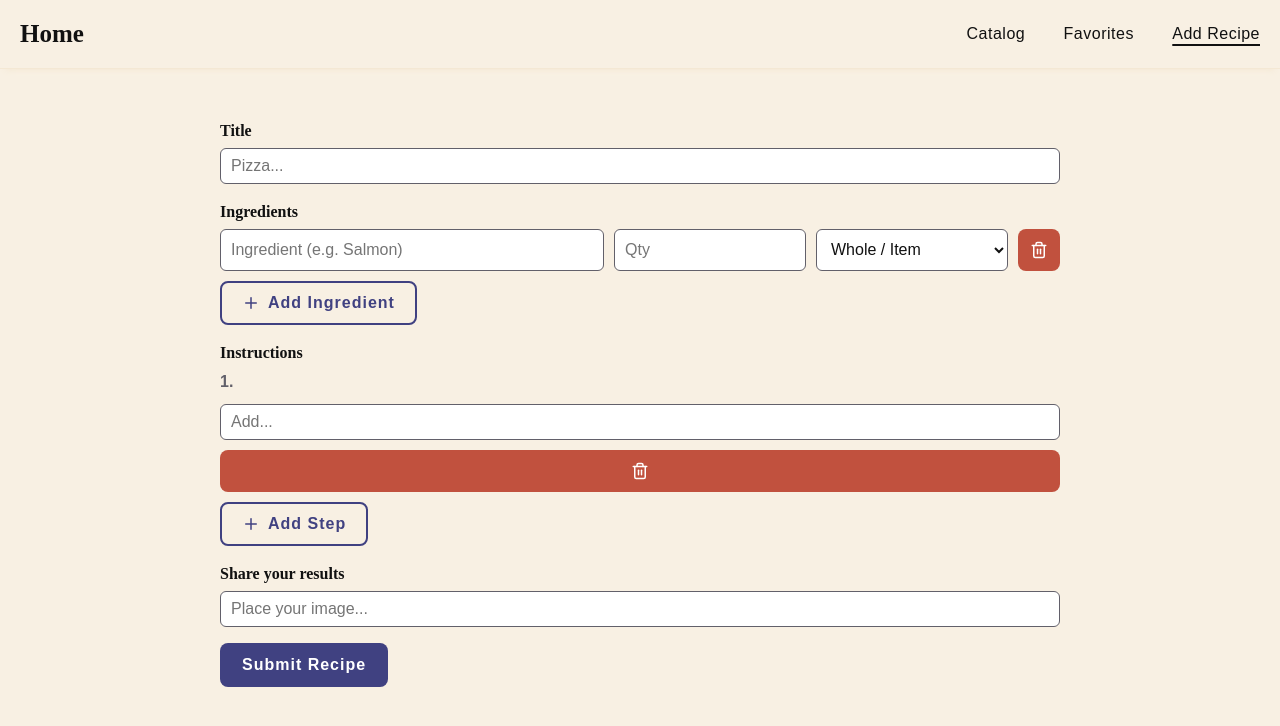
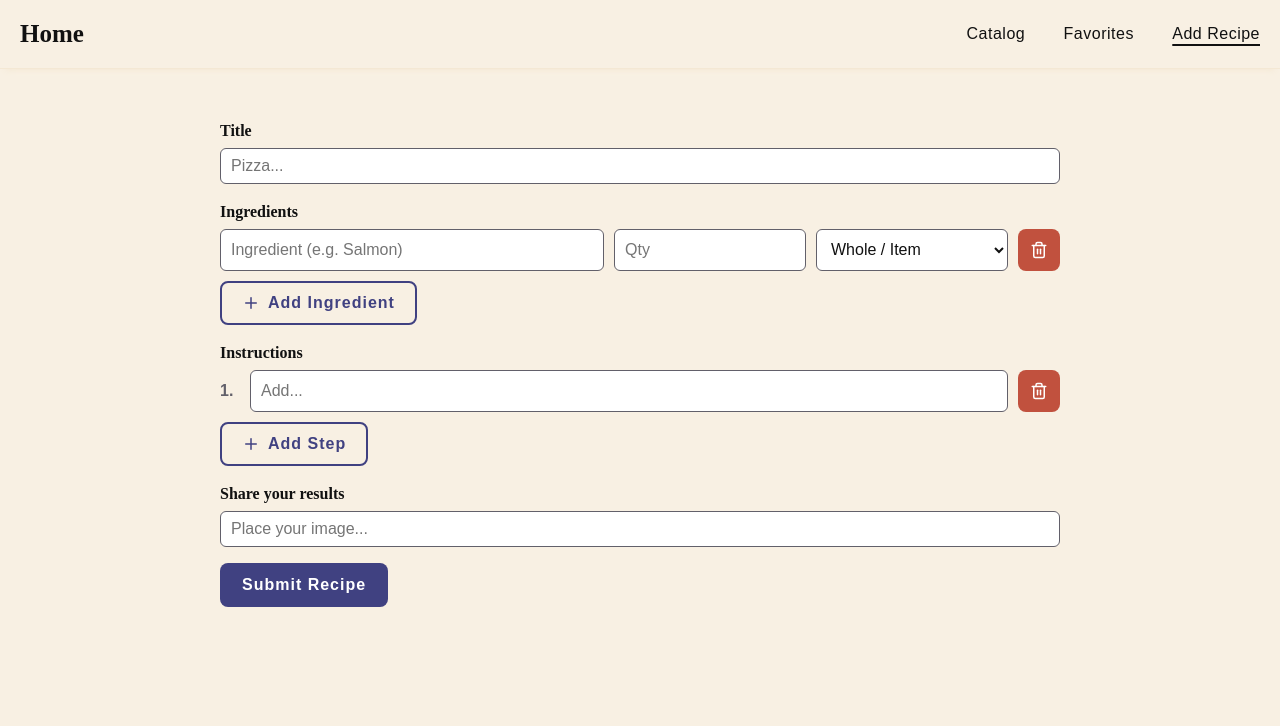
Before and after one commit to Meatra0704/Leftovers, a React (Vite) app: page /add in a window 1280 px wide. Shown: the top 726 px of the page. Built offline with nearby package versions, Linux system fonts and the light colour scheme; a web font is replaced by a local one.

Commit message:
fix: correct class typo in step section

```diff
--- a/src/pages/AddRecipe.css
+++ b/src/pages/AddRecipe.css
@@ -76,7 +76,7 @@
   grid-template-columns: 2fr 1fr 1fr auto;
 }
 
-.add-reicpe__row--step {
+.add-recipe__row--step {
   grid-template-columns: auto 1fr auto;
 }
 
--- a/src/pages/AddRecipe.jsx
+++ b/src/pages/AddRecipe.jsx
@@ -235,7 +235,10 @@ export default function AddRecipe() {
           </legend>
 
           {steps.map((step, index) => (
-            <div className="add-recipe__row add-recipe--step" key={step.id}>
+            <div
+              className="add-recipe__row add-recipe__row--step"
+              key={step.id}
+            >
               <span className="add-recipe__step-number">{index + 1}.</span>
               <input
                 className={`add-recipe__input ${errors.steps ? "add-recipe__input--error" : ""}`}
```
